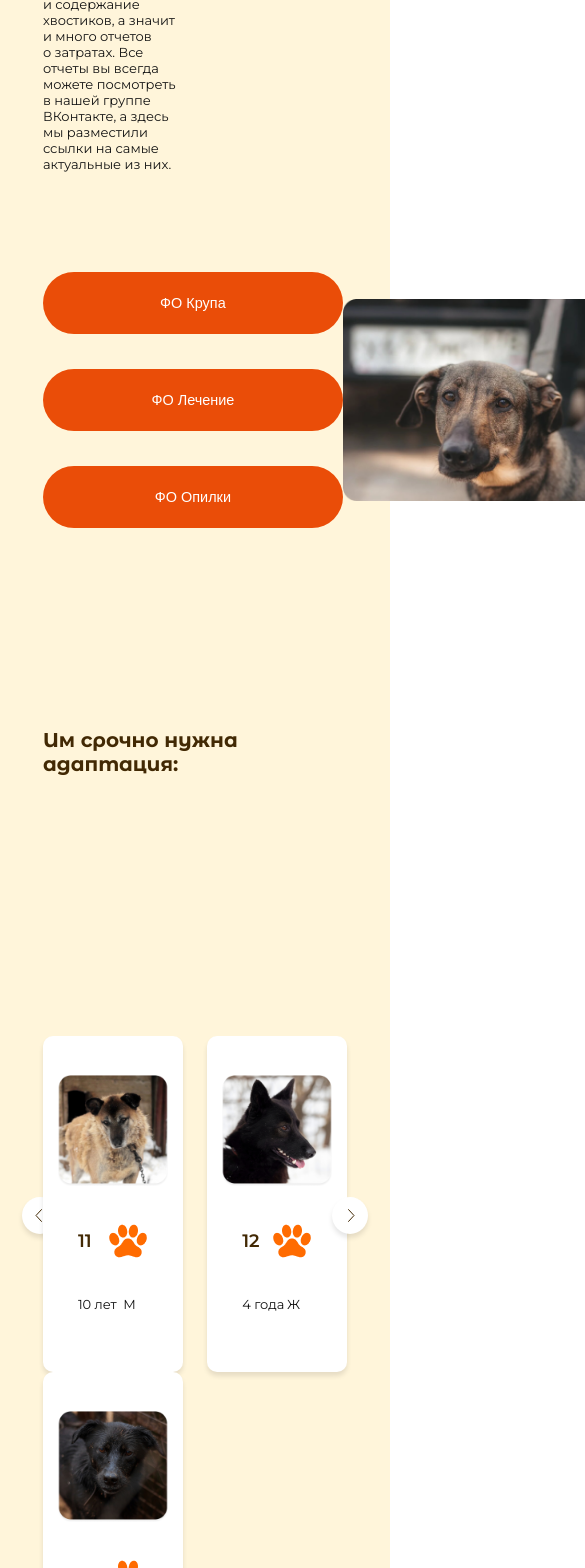
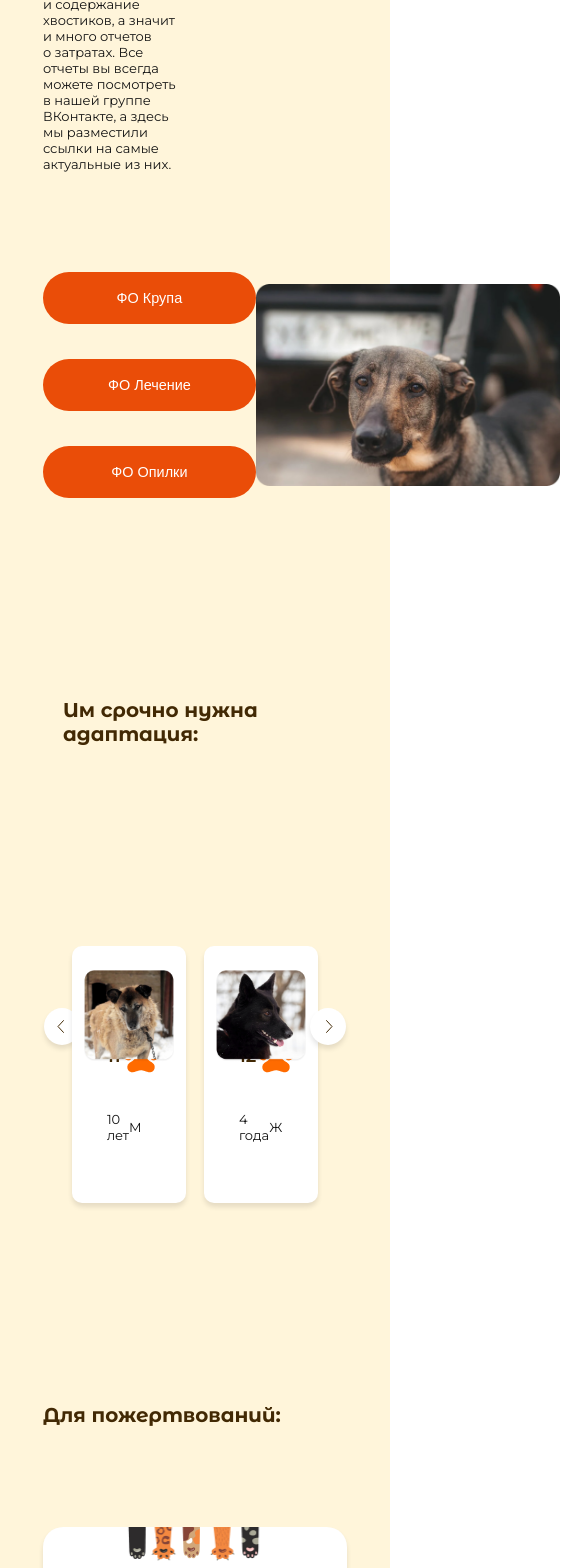
Before and after one commit to eireensid/animal-shelter, a Next.js app: page /shelter-reports in a window 390 px wide. Shown: the part 429-1997 px from the top of the page, 585 px wide, since content can reach past the window. Built offline with nearby package versions, Linux system fonts and the light colour scheme; no server answers.

Commit message:
index tablet style

```diff
--- a/components/AnimalCarousel.js
+++ b/components/AnimalCarousel.js
@@ -1,10 +1,29 @@
-import {useState} from 'react'
+import {useEffect, useState} from 'react'
 import useCarousel from '~/hooks/useCarousel'
 import AnimalCard from '~/components/AnimalCard'
 import styles from '~/styles/components/AnimalCarousel.module.scss'
 
 export default function AnimalCarousel({animals, title}) {
-  const { curItems, prevSlide, nextSlide } = useCarousel(animals, 3)
+  const [count, setCount] = useState(3)
+  const { curItems, prevSlide, nextSlide } = useCarousel(animals, count)
+
+  function setCountByWidth () {
+    let count = 3
+    if (window.screen.width > 414 && window.screen.width <= 1024) {
+      count = 2
+    }
+    setCount(count)
+  }
+
+  useEffect(() => {
+    setCountByWidth()
+    window.addEventListener('resize', setCountByWidth)
+    return () => {
+      window.removeEventListener('resize', setCountByWidth)
+    }
+  }, [])
+
+
 
   return <>
     <div className={styles.findCarouselCard}>
--- a/hooks/useCarousel.js
+++ b/hooks/useCarousel.js
@@ -8,7 +8,7 @@ export default function useCarousel (items, count) {
   useEffect(() => {
     setActiveIndex(0)
     setCurItems(items.slice(0, count))
-  }, [items])
+  }, [items, count])
 
   useEffect(() => {
     const startIndex = activeIndex * count
--- a/styles/MainLayout.module.scss
+++ b/styles/MainLayout.module.scss
@@ -131,6 +131,10 @@
 // Tablet styles
 @media (max-width: 1024px) {
   // Header
+  .headerBlock {
+    padding-left: 35px;
+    padding-right: 45px;
+  }
   .btnWrapper {
     display: none;
   }
--- a/styles/components/AnimalCard.module.scss
+++ b/styles/components/AnimalCard.module.scss
@@ -42,10 +42,13 @@
 // Tablet styles
 @media (max-width: 1024px) {
   .findCarouselCard {
-    flex-basis: 46%;
+    flex-basis: 43.2%;
   }
   .petImgBlock img {
     width: 80%;
+  }
+  .findCarouselCardDesc {
+    padding-top: 90px;
   }
 }
 
--- a/styles/components/AnimalCarousel.module.scss
+++ b/styles/components/AnimalCarousel.module.scss
@@ -53,6 +53,14 @@
 @media (max-width: 1024px) {
   .findCarouselBlock {
     flex-wrap: wrap;
+    justify-content: space-around;
+  }
+  .findCarouselCard {
+    padding-left: 20px;
+    padding-right: 20px;
+  }
+  .findHomeTitle {
+    padding-bottom: 200px;
   }
 }
 
--- a/styles/components/BankCard.module.scss
+++ b/styles/components/BankCard.module.scss
@@ -98,6 +98,6 @@
   }
   .btnTextMobile {
     display: block;
-    font-size: 0.722em;
+    font-size: 0.722rem;
   }
 }
--- a/styles/index.module.scss
+++ b/styles/index.module.scss
@@ -17,7 +17,7 @@
 .firstBlockTitle {
   flex-basis: 38%;
 }
-.firstBlocImgTablet {
+.firstBlockImgTablet {
   display: none;
 }
 .titleDesc {
@@ -192,38 +192,72 @@
 @media (max-width: 1024px) {
   .firstBlock {
     flex-direction: column;
-    padding-left: 50px;
+    padding-left: 45px;
     align-items: flex-end;
-    padding-top: 100px;
+    padding-top: 160px;
     background-image: url(/img/tablet/yellow-wave-tablet.png);
+    background-position-y: 135%;
+  }
+  .firstBlockTitle {
+    padding-bottom: 107px;
   }
   .titleDesc {
     width: 45%;
+    margin-top: 37px;
   }
   .firstBlockImg {
     display: none;
   }
-  .firstBlocImgTablet {
+  .firstBlockImgTablet {
     display: block;
   }
 
+
+  .findHomeBlock {
+    padding: {
+      // left: 45px;
+      // right: 45px;
+      top: 110px;
+    }
+  }
+
+
+  .videoBlock {
+    padding-top: 190px;
+    padding-bottom: 120px;
+  }
+  .videoText {
+    flex-basis: 51%;
+  }
   .videoWrapper iframe {
     height: 166px;
     width: 300px;
   }
   .bubbleBlock {
-    padding-left: 0;
+    padding-left: 25px;
   }
 
   .findHomeBlock {
     background-image: url(/img/tablet/white-wave-tablet.png);
+    background-position-y: 113%;
+  }
+  .waysToHelpTitle {
+    padding-bottom: 170px;
   }
   .waysToHelpBlock {
     background-image: url(/img/tablet/yellow-wave-tablet.png);
+    margin-top: -130px;
   }
   .ourPetsBlock {
     background-image: url(/img/tablet/orange-wave-tablet.png);
     background-position-y: 104.75%;
+  }
+
+  .pagePaddings {
+    padding: {
+      left: 45px;
+      right: 45px;
+    }
   }
 }
 
@@ -235,6 +269,13 @@
       right: 14px;
     }
   }
+
+  .videoBlock {
+    flex-direction: column;
+  }
+  .bubbleBlock {
+    padding-left: 0;
+  }
 }
 
 
--- a/styles/main.scss
+++ b/styles/main.scss
@@ -113,6 +113,14 @@ h4 {
     font-weight: 600;
     font-family: 'Montserrat', sans-serif;
   }
+
+  button {
+    padding: {
+      top: 22px;
+      bottom: 22px;
+    }
+    width: 260px;
+  }
 }
 
 // Mobile styles
@@ -140,4 +148,12 @@ h4 {
     font-weight: 600;
     font-family: 'Montserrat', sans-serif;
   }
+
+  button {
+    padding: {
+      top: 18px;
+      bottom: 18px;
+    }
+    width: 213px;
+  }
 }
```
